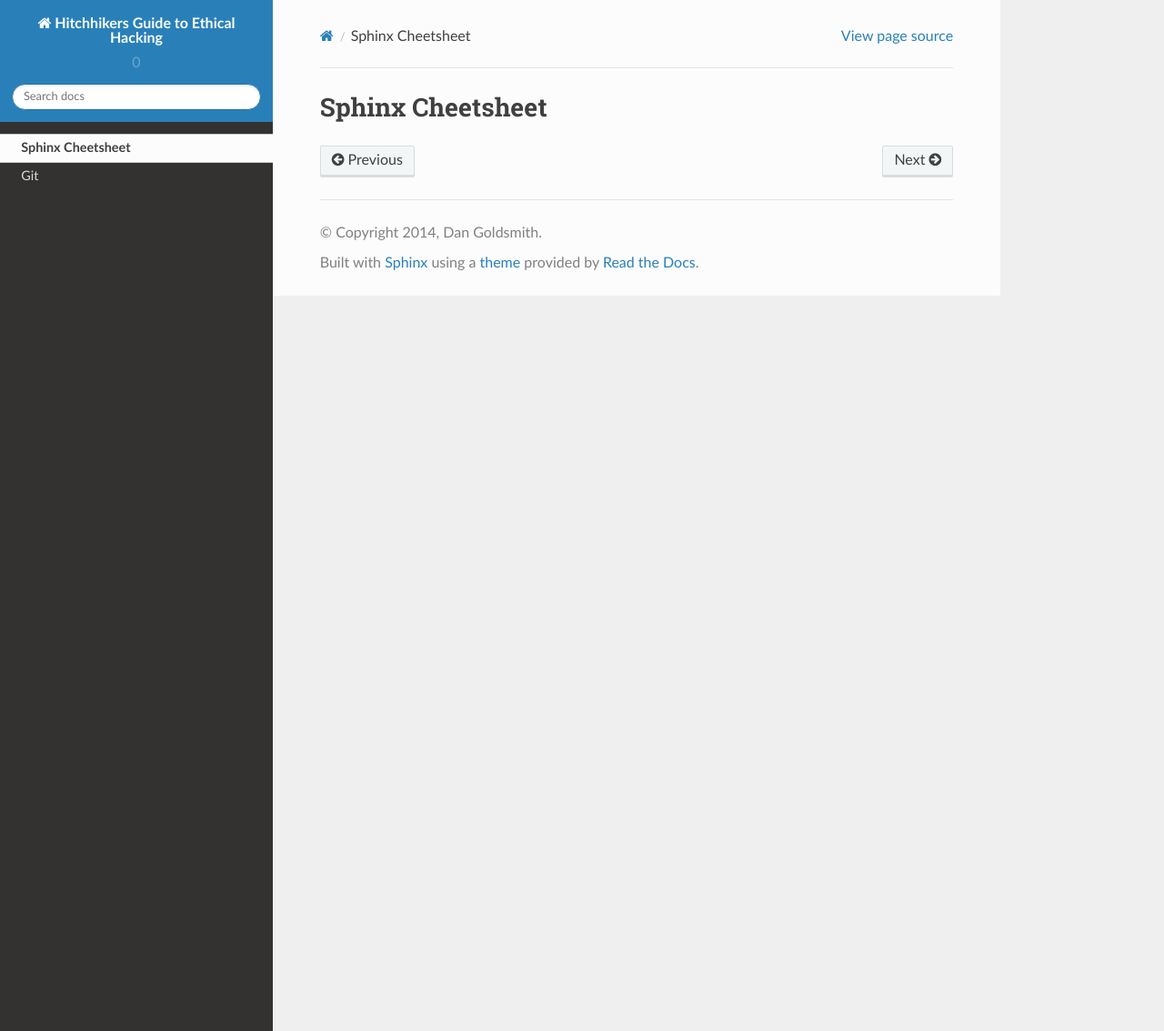
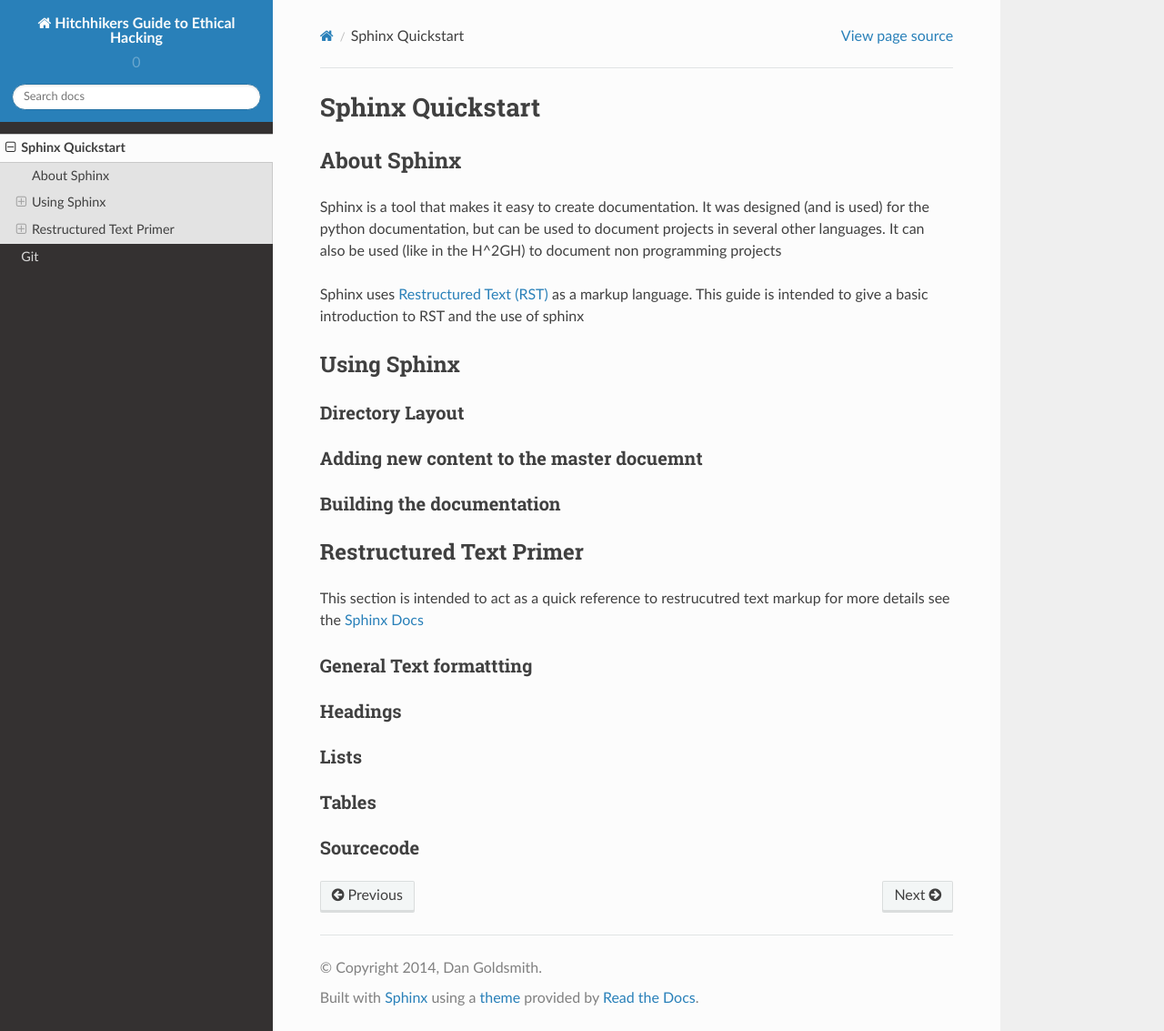
Before and after one commit to coventryuniversity/EH-H2GH, a Sphinx documentation site: the page built from source/sphinx.rst, in a window 1280 px wide and 1133 px high. Shown: the whole window at 91% size. Built offline with Sphinx 7.4.7 and the Read the Docs theme 2.0.0, drawn with Linux system fonts in a browser that asks for light colours; formulas are drawn with MathJax 3.

Commit message:
Skeleton structure for sphinx section

```diff
--- a/source/sphinx.rst
+++ b/source/sphinx.rst
@@ -1,3 +1,49 @@
 ==================
-Sphinx Cheetsheet
+Sphinx Quickstart
 ==================
+
+About Sphinx
+=============
+
+Sphinx is a tool that makes it easy to create documentation.
+It was designed (and is used) for the python documentation, but can be used to document projects in several other languages. It can also be used (like in the H^2GH) to document non programming projects
+
+Sphinx uses
+`Restructured Text (RST) <http://docutils.sourceforge.net/rst.html>`_
+as a markup language.
+This guide is intended to give a basic introduction to RST and the use of sphinx
+
+
+Using Sphinx
+============
+
+Directory Layout
+-----------------
+
+Adding new content to the master docuemnt
+------------------------------------------
+
+Building the documentation
+---------------------------
+
+
+Restructured Text Primer
+=========================
+
+This section is intended to act as a quick reference to restrucutred text markup
+for more details see the `Sphinx Docs <http://sphinx-doc.org/rest.html>`_
+
+General Text formattting
+-------------------------
+
+Headings
+--------
+
+Lists
+------
+
+Tables
+-------
+
+Sourcecode
+----------
```
